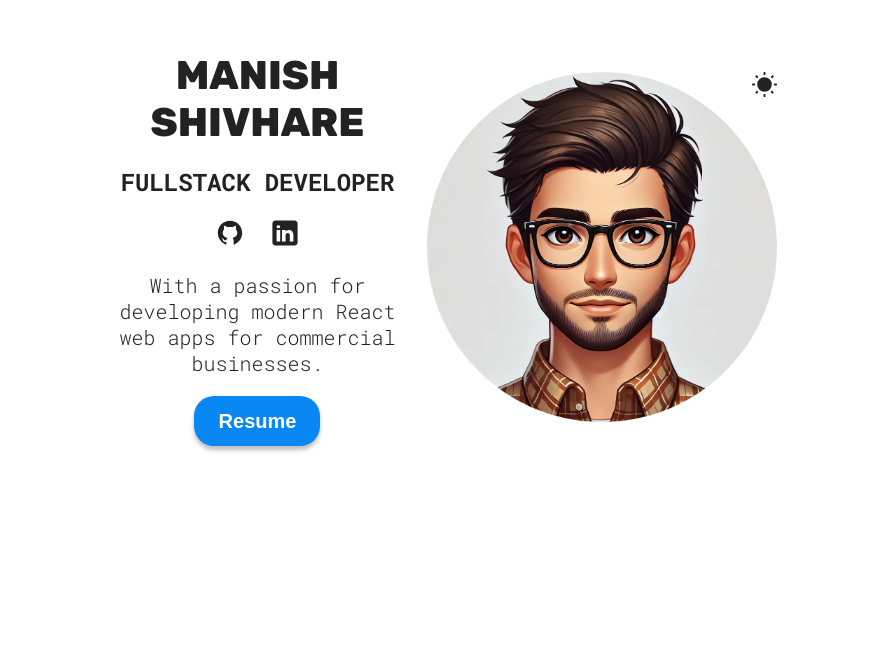
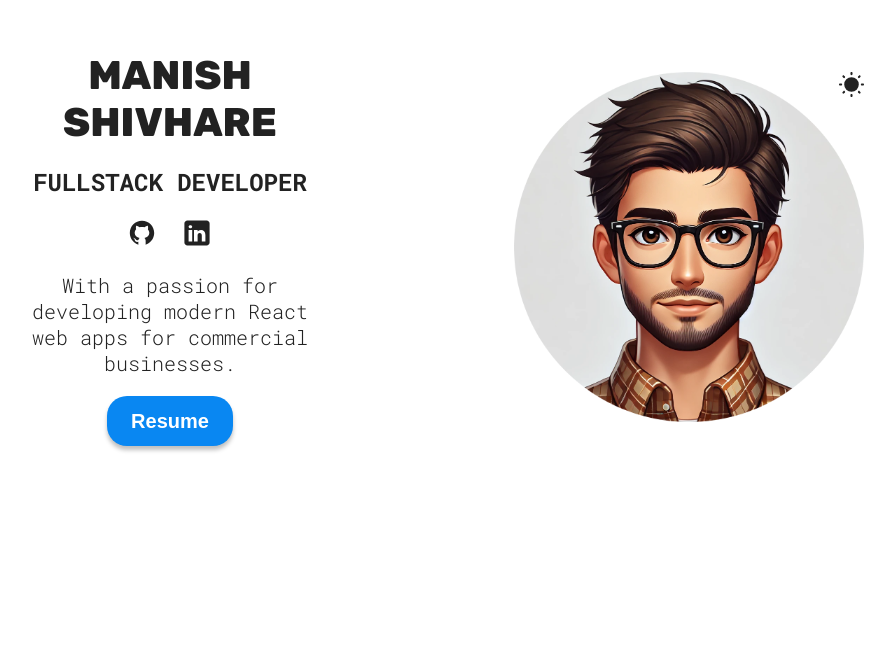
Before and after one commit to manishshivhare/portfolio, a React (Vite) app: page / in a window 1280 px wide. Shown: the part 151-800 px from the top of the page, without its empty margins (195-1090 px from the left). Built offline with nearby package versions, Linux system fonts and the light colour scheme.

Commit message:
added gap

```diff
--- a/src/sections/Hero/HeroStyles.module.css
+++ b/src/sections/Hero/HeroStyles.module.css
@@ -2,7 +2,7 @@
   display: flex;
   flex-direction: column;
   justify-content: center;
-  gap: 25px;
+  gap: 200px;
   text-align: center;
   height: 100dvh;
   min-height: 400px;
```
